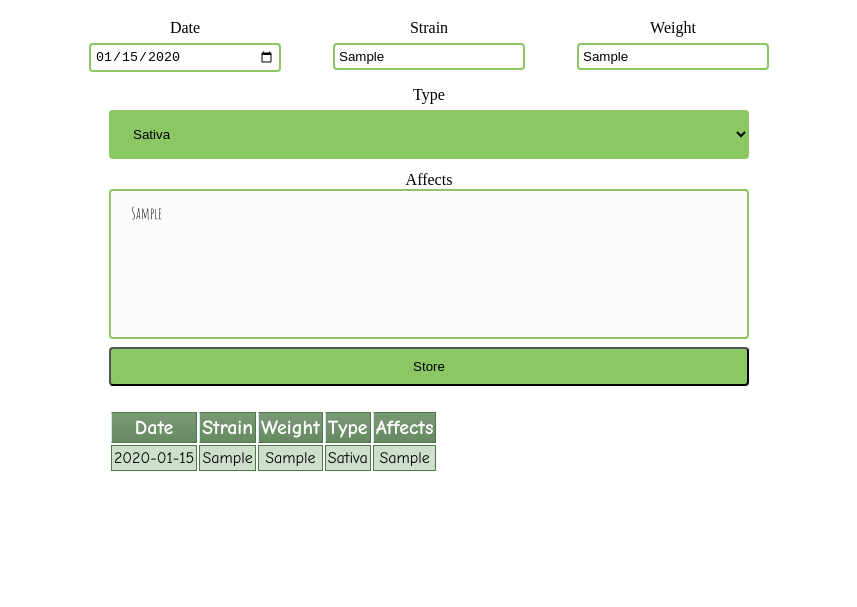
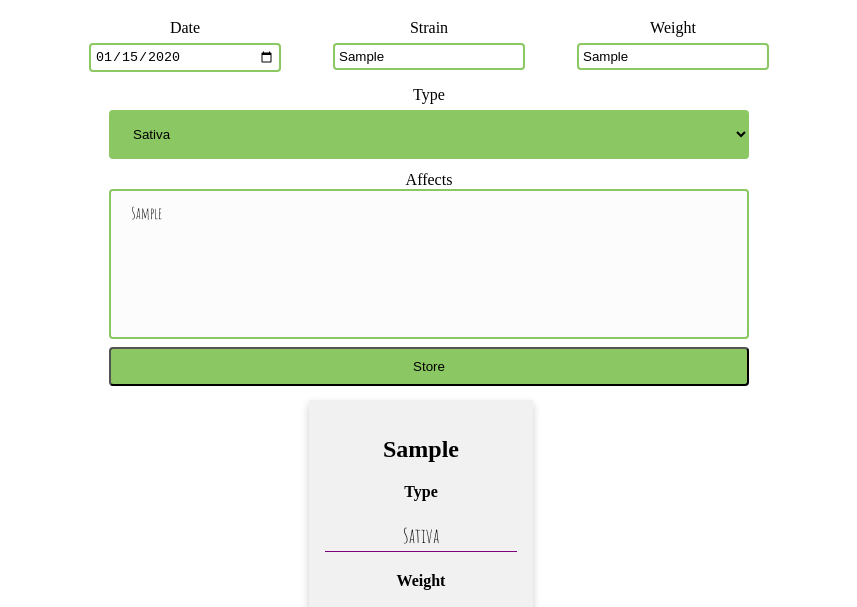
Before and after one commit to jagswag/headstash, a plain HTML site: page index.html in a window 1280 px wide. Both pictures are taken after typing "2020-01-15", "Sample", "Sample", "Sample" into the empty fields and a click on the button "Store". Shown: the part 173-780 px from the top of the page, without its empty margins (211-1068 px from the left). Drawn offline with Linux system fonts and the light colour scheme; a web font is replaced by a local one.

Commit message:
replacing html tables with cards

```diff
--- a/index.html
+++ b/index.html
@@ -50,14 +50,11 @@
         <input type="file" name="pic" class="upload c1" accept="image/*" multiple />-->
 
         <button type="submit" class="submit">Store</button>
-        <div id="dvcontainer" class="dvcontainer">
+        <div class="row" id="cardbody">
 
         </div>
       </div>
     </form>
-
-
-
     <script src="localstoragelogic_1.js"></script>
   </main>
 </body>
--- a/localstoragelogic_1.js
+++ b/localstoragelogic_1.js
@@ -32,20 +32,24 @@
         loaddata: function () {
             var datacount = localStorage.length;
             if (datacount > 0) {
-                var render = "<table><thead>";
-                render += "<tr><th>Date</th><th>Strain</th><th>Weight</th><th>Type</th><th>Affects</th></tr>";
+                var render = ""
+                //var render = "<table><thead>";
+                //render += "<tr><th>Date</th><th>Strain</th><th>Weight</th><th>Type</th><th>Affects</th></tr>";
                 for (i = 0; i < datacount; i++) {
                     var key = localStorage.key(i);
                     var bud = localStorage.getItem(key);
                     var data = JSON.parse(bud);
-                    render += "<tr><td>" + data.Date + " </td>";
-                    render += "<td>" + data.Strain + "</td>";
-                    render += "<td>" + data.Weight + "</td>";
-                    render += "<td>" + data.Type + "</td>";
-                    render += "<td>" + data.Affects + "</td></tr>";
+                    render += "<div class='column'>";
+                    render += "<div class='card'>";
+                    render += "<h2 class='card-title'>" + data.Strain + "</h2>";
+                    render += "<strong>Type</strong><br/><p>" + data.Type + "</p>";
+                    render += "<strong>Weight</strong><br/><p>" + data.Weight + "</p>";
+                    render += "<strong>Purchase Date</strong><br/><p>" + data.Date + "</p>";
+                    render += "<strong>Affects</strong><br/><p>" + data.Affects + "</p>";
+                    render += "</div>";
+                    render += "</div>";
                 }
-                render += "</thead></table>";
-                dvcontainer.innerHTML = render;
+                cardbody.innerHTML = render;
             }
         },
 
@@ -82,4 +86,4 @@
 //What I was doing wrong
 // I was using  the myBud object as an array but treating it like an obejct
 // Javascript needs to load ALL html documents first, so need to include the eventlisteners AFTER everything has been loaded (inside .onload)
-//
+// Instead of looping through arrays in getellemt by class, you can get element by ID, and set variables containinig the values.
--- a/style.css
+++ b/style.css
@@ -77,53 +77,42 @@ textarea {
     border-radius: 4px;
 }
 
-
-.dvcontainer {
-    font-family: "Comic Sans MS", cursive, sans-serif;
-    border: 0px solid #4F7849;
-    text-align: center;
-    border-collapse: collapse;
-    max-width: 800px;
-    width: 80%;
-    margin: 0px auto;
-    padding: 20px 0;
+/* Float four columns side by side */
+.column {
+    display: inline-flex;
+    width: 30%;
+    padding: 10px 10px;
 }
 
-.dvcontainer td, .dvcontainer th {
-    border: 1px solid #4F7849;
-    padding: 3px 2px;
-    margin: 0px auto;
+/* Remove extra left and right margins, due to padding in columns */
+.row {
+    margin: 0 auto;
 }
 
-.dvcontainer tbody td {
-    font-size: 15px;
-    font-weight: bold;
-    color: #4F7849;
-    margin: 0px auto;
+/* Clear floats after the columns */
+.row:after {
+    content: "";
+    display: table;
+    clear: both;
 }
 
-.dvcontainer tr:nth-child(even) {
-    background: #CEE0CC;
+/* Style the counter cards */
+.card {
+    box-shadow: 0 4px 8px 0 rgba(0, 0, 0, 0.2); /* this adds the "card" effect */
+    padding: 16px;
+    text-align: center;
+    background-color: #f1f1f1;
+    width: 80%;
 }
 
-.dvcontainer thead {
-    background: #4F7849;
-    background: -moz-linear-gradient(top, #7b9a76 0%, #60855b 66%, #4F7849 100%);
-    background: -webkit-linear-gradient(top, #7b9a76 0%, #60855b 66%, #4F7849 100%);
-    background: linear-gradient(to bottom, #7b9a76 0%, #60855b 66%, #4F7849 100%);
-    border-bottom: 1px solid #444444;
-    margin: 0px auto;
+  /* Responsive columns - one column layout (vertical) on small screens */
+@media screen and (max-width: 600px) {
+    .column {
+      width: 80%;
+      display: inline-block;
+      margin-bottom: 20px;
+    }
 }
-
-.dvcontainer thead th {
-    font-size: 20px;
-    font-weight: bold;
-    color: #FFFFFF;
-    text-align: center;
-    border-left: 1px solid #D0E4F5;
-    margin: 0px auto;
-}
-
 
 @media screen and (min-width:670px){
     .flex_container{
```
